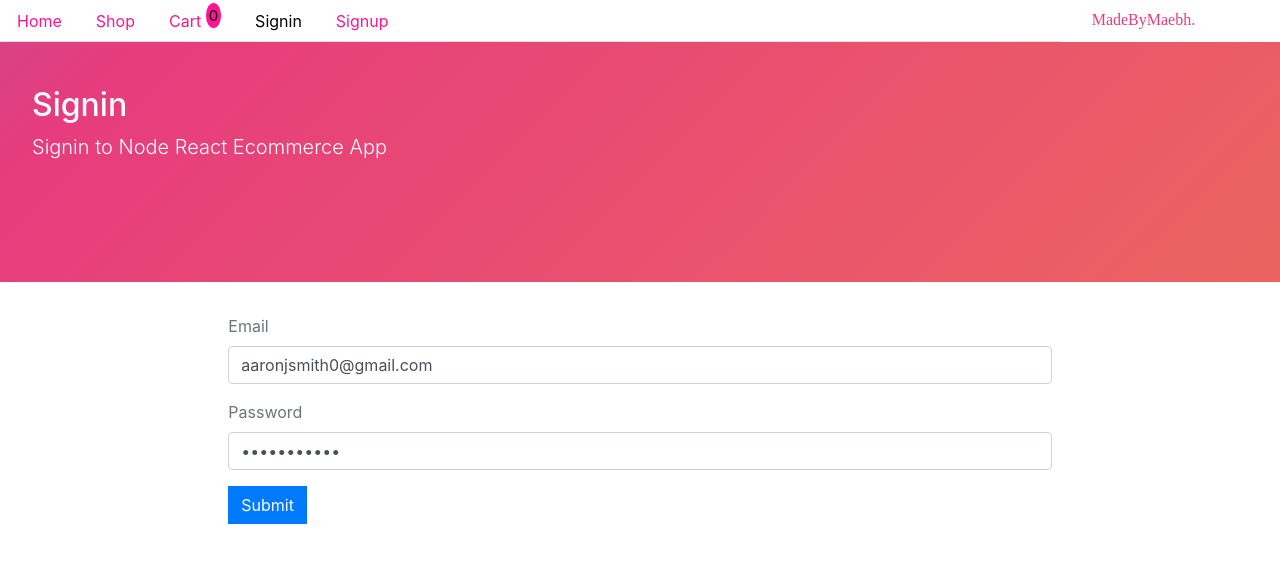
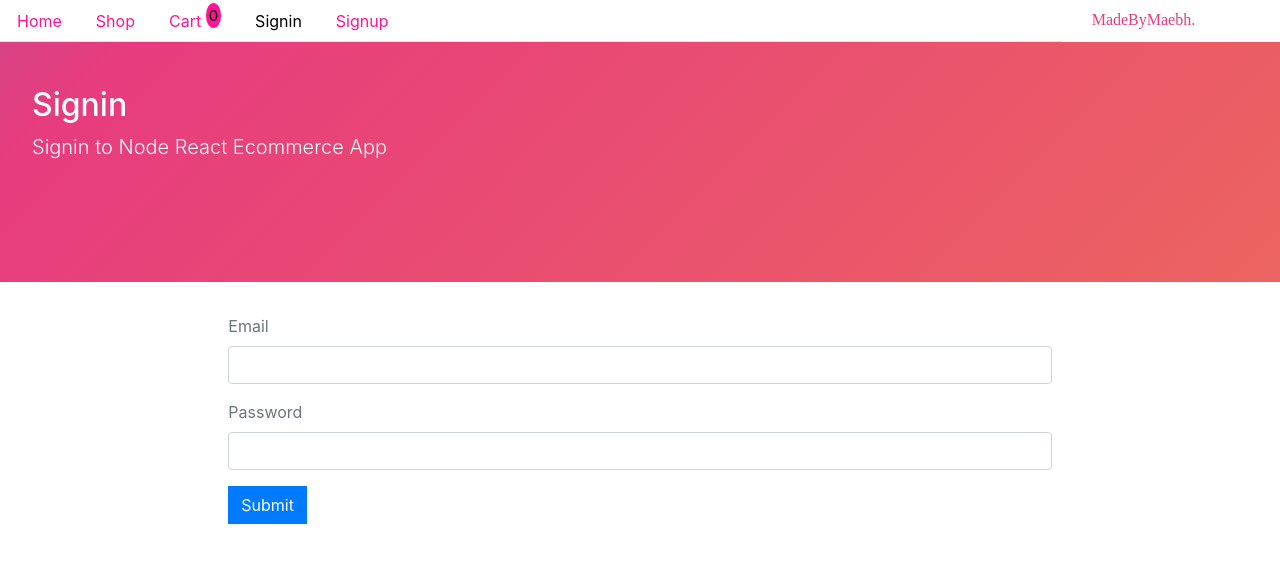
Before and after one commit to Aaronjsmith0/MadeByMaebh-frontend, a React (Create React App) app: page /signin in a window 1280 px wide. Shown: the top 562 px of the page. Built offline with nearby package versions, Linux system fonts and the light colour scheme.

Commit message:
took off auto fill for usernaem and passwrod

```diff
--- a/src/user/Signin.js
+++ b/src/user/Signin.js
@@ -5,8 +5,8 @@ import {signin, authenticate, isAuthenticated} from '../auth';
 
 const Signin = () => {
     const [values, setValues] = useState({
-        email: 'aaronjsmith0@gmail.com',
-        password: 'Bearscare1!',
+        email: '',
+        password: '',
         error: '',
         loading: false,
         redirectToReferrer: false,
```
